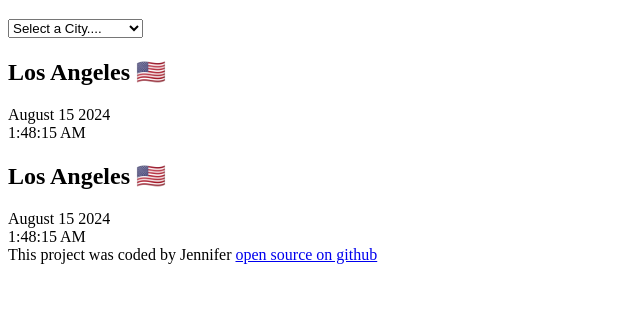
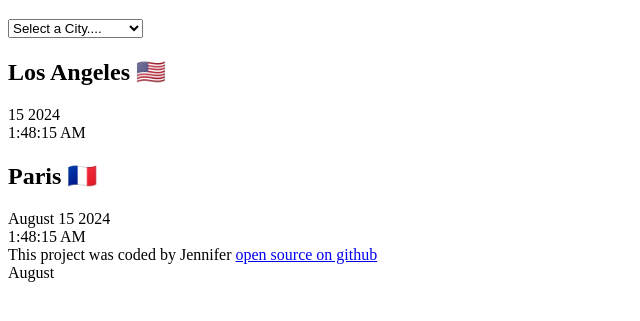
Before and after one commit to Olohi205/clock-project, a plain HTML site: page index.html in a window 1280 px wide. Shown: the part 61-382 px from the top of the page, without its empty margins (0-640 px from the left). Drawn offline with Linux system fonts and the light colour scheme.

Commit message:
Update index.html

```diff
--- a/index.html
+++ b/index.html
@@ -18,13 +18,12 @@
     <option value="">Auckland</option>
   </select>
 <div class ="city">
-    <h2>Los Angeles 🇺🇸</h2>
-    <div class="date">August 15 2024</div>
+    <h2>Los Angeles 🇺🇸</h2>15 2024</div>
     <div class="time">1:48:15 AM</div>
 </div>
 
 <div class ="city">
-    <h2>Los Angeles 🇺🇸</h2>
+    <h2>Paris 🇫🇷</h2>
     <div class="date">August 15 2024</div>
     <div class="time">1:48:15 AM</div>
 </div>
@@ -36,4 +35,5 @@
 open source on github</a>
   </footer>
 </body>
+    <div class="date">August
 </html>
```
